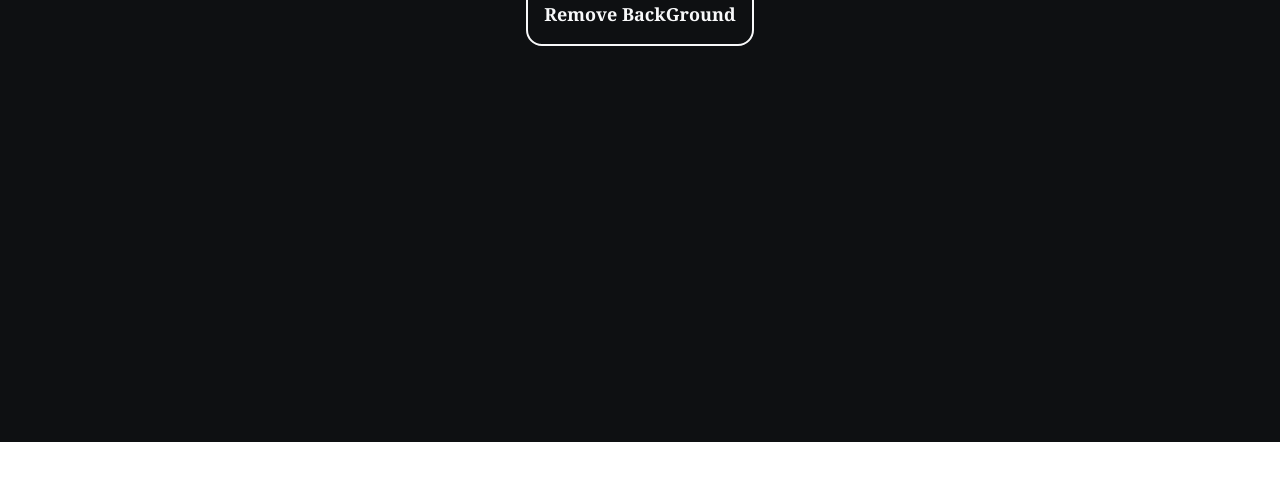
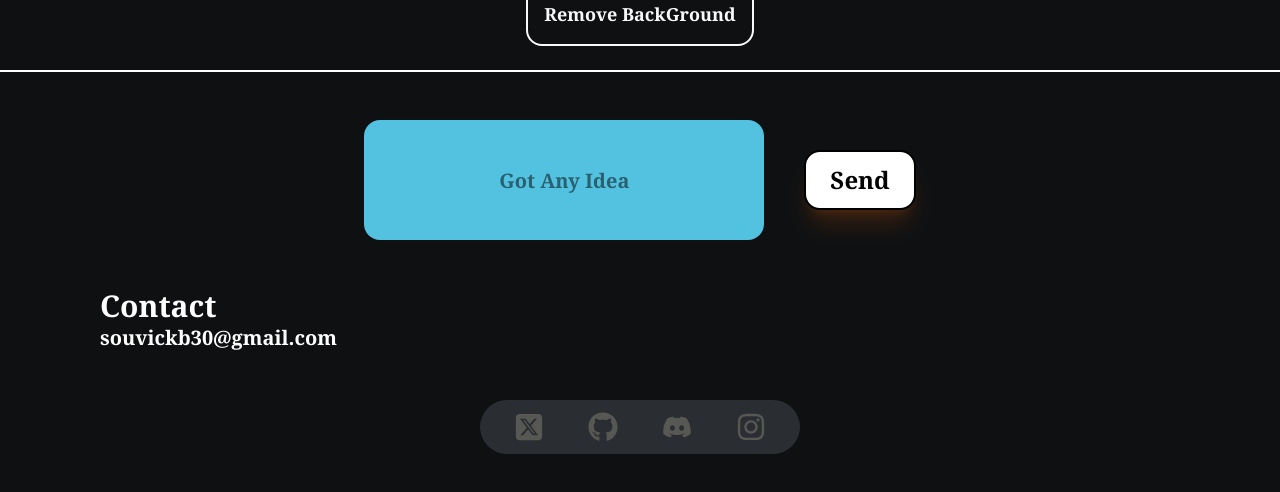
Before and after one commit to Souvick-bh/chitra, a React (Vite) app: page /chitra/bgremover in a window 1280 px wide. Shown: the part 358-850 px from the top of the page. Before the commit the page ends 800 px from the top, so only its background shows below. Built offline with nearby package versions, Linux system fonts and the light colour scheme.

Commit message:
Modified the homepage UI

```diff
--- a/package.json
+++ b/package.json
@@ -21,6 +21,7 @@
     "onnxruntime-web": "^1.21.0-dev.20250206-d981b153d3",
     "react": "^19.1.0",
     "react-dom": "^19.1.0",
+    "react-icons": "^5.5.0",
     "react-router-dom": "^7.6.3",
     "tailwindcss": "^4.1.11",
     "typewriter-effect": "^2.22.0"
--- a/src/App.jsx
+++ b/src/App.jsx
@@ -6,12 +6,13 @@ import  Home  from './pages/Home'
 import Upcomings from './pages/Upcomings'
 import About from './pages/About'
 import Report from './pages/Report'
+import Footer from './Components/Footer'
 
 function App() {
 
 
   return (
-    <div className='bg-[#0e1012] h-dvh flex flex-col justify-items-center'>
+    <div className='bg-[#0e1012] h-full flex flex-col justify-items-center'>
 
       <BrowserRouter>
         <div className=''>
@@ -25,6 +26,7 @@ function App() {
           <Route path="/chitra/report" element={<Report />}></Route>
           <Route path="/chitra/bgremover" element={<BgRemover />}></Route>
         </Routes>
+        <Footer />
       </BrowserRouter>
     </div>
   )
--- /dev/null
+++ b/src/Components/Footer.jsx
@@ -0,0 +1,32 @@
+import React from 'react'
+import { FaSquareXTwitter,FaGithub,FaDiscord,FaInstagram } from "react-icons/fa6";
+
+function Footer() {
+  return (
+    <div className='border-t-2 border-[#ffffff] flex flex-col  '>
+
+        <div className='flex items-center justify-center gap-10 m-12'>
+            <input className='h-30 w-100 bg-[#53c2e1] rounded-2xl text-center font-bold font-serif text-xl' type="text" placeholder='Got Any Idea'/>
+            <button className='pt-3 pb-3 pl-6 pr-6 duration-150 ease-in-out bg-[#ffffff] cursor-pointer hover:border-[#ffffff] hover:bg-[#000000] hover:text-[#dc9239] font-bold font-serif text-center text-2xl rounded-2xl border-2 border-[#000000] shadow-xl/30 shadow-orange-500/50'>Send</button>
+        </div>
+
+        <div className='flex flex-col ml-25 justify-items-start'>
+            <h1 className='text-[#ffffff] text-3xl font-bold font-serif'>Contact</h1>
+            <h2 className='text-[#ffffff] text-xl font-bold font-serif'>souvickb30@gmail.com</h2>
+        </div>
+
+        <div className='flex items-center justify-center'>
+        <div className='flex m-12 justify-around bg-[#6c757d] opacity-30 p-3 rounded-4xl text-3xl w-xs'>
+
+            <FaSquareXTwitter href='https://x.com/SouvickBho17054' className='cursor-pointer text-amber-50 hover:text-[#000000]' />
+            <FaGithub href='https://github.com/Souvick-bh' className='cursor-pointer text-amber-50 hover:text-[#000000]'/>
+            <FaDiscord href='' className='cursor-pointer text-amber-50 hover:text-[#000000]'/>
+            <FaInstagram className='cursor-pointer text-amber-50 hover:text-[#000000]'/>
+
+        </div>
+        </div>
+    </div>
+  )
+}
+
+export default Footer
--- a/src/NavBar.jsx
+++ b/src/NavBar.jsx
@@ -6,7 +6,7 @@ function NavBar() {
     <div className='flex flex-col items-center gt-super-bold text-[#f8f9fa] font-bold font-serif text-3xl pt-8 '>
 
         <div className='flex justify-center gap-12 border-t-2 border-b-2 border-[#ffffff] pt-6 pb-6 w-screen'>
-          <Link className='hover:underline underline-offset-8 ' to="/chitra/">Home</Link>
+          <Link className='hover:underline hover:text-[#dc9239] underline-offset-8 ' to="/chitra/">Home</Link>
           <Link className='text-[#6c757d] cursor-not-allowed' to="/chitra/">Upcomings</Link>
           <Link className='text-[#6c757d] cursor-not-allowed' to="/chitra/">About</Link>
           <Link className='text-[#6c757d] cursor-not-allowed' to="/chitra/">Report</Link>
--- a/src/pages/Home.jsx
+++ b/src/pages/Home.jsx
@@ -6,9 +6,9 @@ import mountain from "../assets/images/mountains.jpg"
 function Home() {
 
   return (
-    <div className='flex flex-col justify-between font-bold font-serif  '>
+    <div className='flex flex-col lg:flex-row justify-between font-bold font-serif  '>
 
-      <div className='w-screen text-amber-50 pt-20 pb-20 pl-15 border-b-2 border-[#ffffff] '>
+      <div className='w-screen text-amber-50 pt-20 pb-20 text-center border-b-2 lg:border-0 border-[#ffffff] '>
         <div className='inline-flex gap-5 text-6xl'>
           <h1 className=''>Skip the </h1>
           <h1 className='text-[#53c2e1]'><Typewriter options={{
@@ -20,8 +20,8 @@ function Home() {
         <h1 className=' text-6xl mt-6'>One click, done!</h1>
       </div>
 
-        <div className='flex gap-12 pl-6 pt-6 '>
-                <div className='relative duration-150 ease-in-out m-4 hover:m-2 hover:w-80 hover bg-[#6C757D] rounded-2xl shadow-2xl w-70 text-center group'>
+        <div className='flex gap-12 pl-6 pt-6 lg:pr-6 lg: lg:border-l-2 border-[#ffffff] lg:items-center '>
+                <div className='relative duration-150 ease-in-out m-4 hover:m-1 hover:w-80 hover bg-[#6C757D] rounded-2xl shadow-2xl w-70 text-center group'>
                 <div className="absolute inset-0 bg-[#495057] rounded-2xl opacity-0 group-hover:opacity-100 transition-opacity duration-150 z-0"></div>
                 <img className='rounded-2xl object-cover transition-opacity duration-150 group-hover:opacity-10' src={mountain} alt="" />
                 <Link className='absolute inset-0 flex items-center justify-center text-xl text-shadow-lg shadow-amber-50 text-[#0a0909] text-shadow-white' to="/chitra/bgremover">
```
